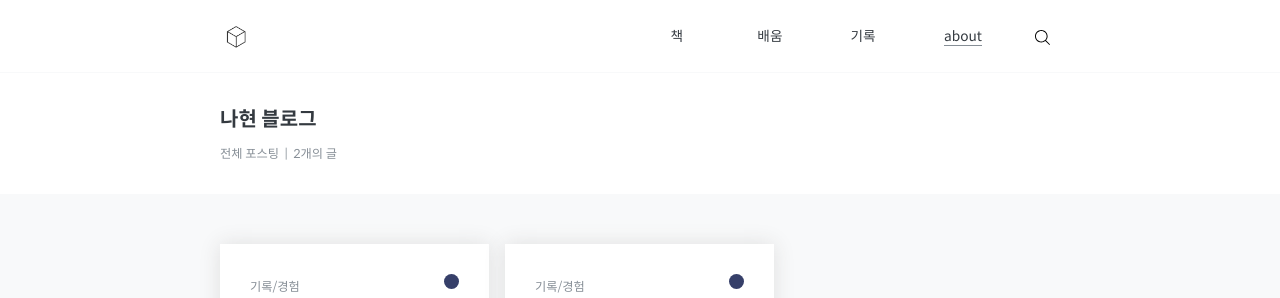
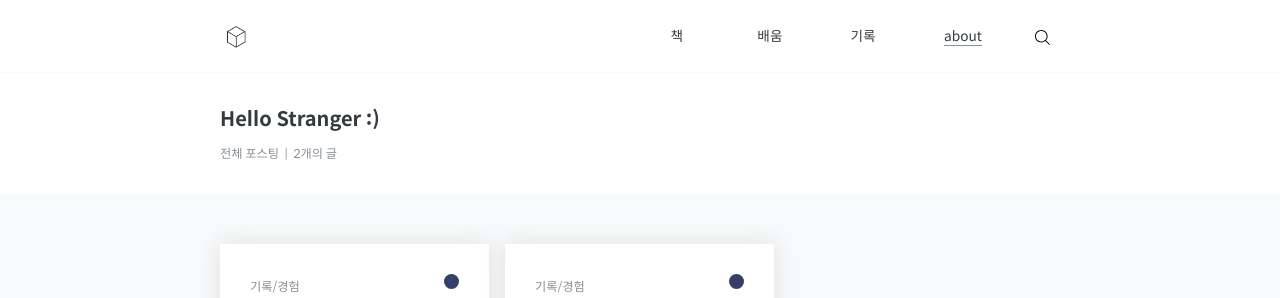
Before and after one commit to jyoonsong/jyoonsong.github.io, a Jekyll site: the page built from index.md, in a window 1280 px wide. Shown: the top 298 px of the page. Built offline with Jekyll 4.4.1, drawn with Linux system fonts in a browser that asks for light colours; nearby versions of some CDN libraries; the list of posts is cut into pages by our own code.

Commit message:
Update home.html

```diff
--- a/_layouts/home.html
+++ b/_layouts/home.html
@@ -6,8 +6,20 @@
 
   <section class="page-heading">
     <div class="wrapper">
-      <h1 class="page-title">{{ page.title | default: "나현 블로그" }}</h1>
-      <div class="post-meta">{{ page.description | default: "전체 포스팅" }} &nbsp;|&nbsp; {{ paginator.total_posts | default: 0 }}개의 글</div>
+      <h1 class="page-title">{{ page.title | default: "Hello Stranger :)" }}</h1>
+      {% if page.url == '/' %}
+        <!-- 메인 페이지일 때 출력할 코드 -->
+        <div class="post-meta">{{ page.description | default: "전체 포스팅" }} &nbsp;|&nbsp; {{ site.posts.size | default: 0 }}개의 글</div>
+      {% else %}
+        <!-- 각종 Category를 눌럴을 때 출력할 코드 -->
+        {% assign num_posts = 0 %}
+        {% for post in site.posts %}
+            {% if post.categories contains page.title %}
+                {% assign num_posts = num_posts | plus: 1 %}
+            {% endif %}
+        {% endfor %}
+        <div class="post-meta">{{ page.description | default: "전체 포스팅" }} &nbsp;|&nbsp; {{ num_posts | default: 0 }}개의 글</div>
+      {% endif %}
     </div>
   </section>
   <main class="page-content" aria-label="Content">
@@ -19,7 +31,8 @@
         <div class="grid-sizer"></div>
         <div class="grid-gutter-sizer"></div>
         <!-- items -->
-        {% for post in paginator.posts %}
+        {% for post in site.posts %}
+          {% if page.url == '/' or post.categories contains page.title %}
           <li class="grid-item">
             <a href="{{ post.url | relative_url }}">
               <span class="post-meta {{ post.categories | first }}">{{ post.categories | join: '/' }}</span>
@@ -29,6 +42,7 @@
               <span class="post-subtitle">{{ post.subtitle | escape }}</span>
             </a>
           </li>
+          {% endif %}
         {% endfor %}
       </ul>
       {% if paginator.total_pages > 1 %}
```
